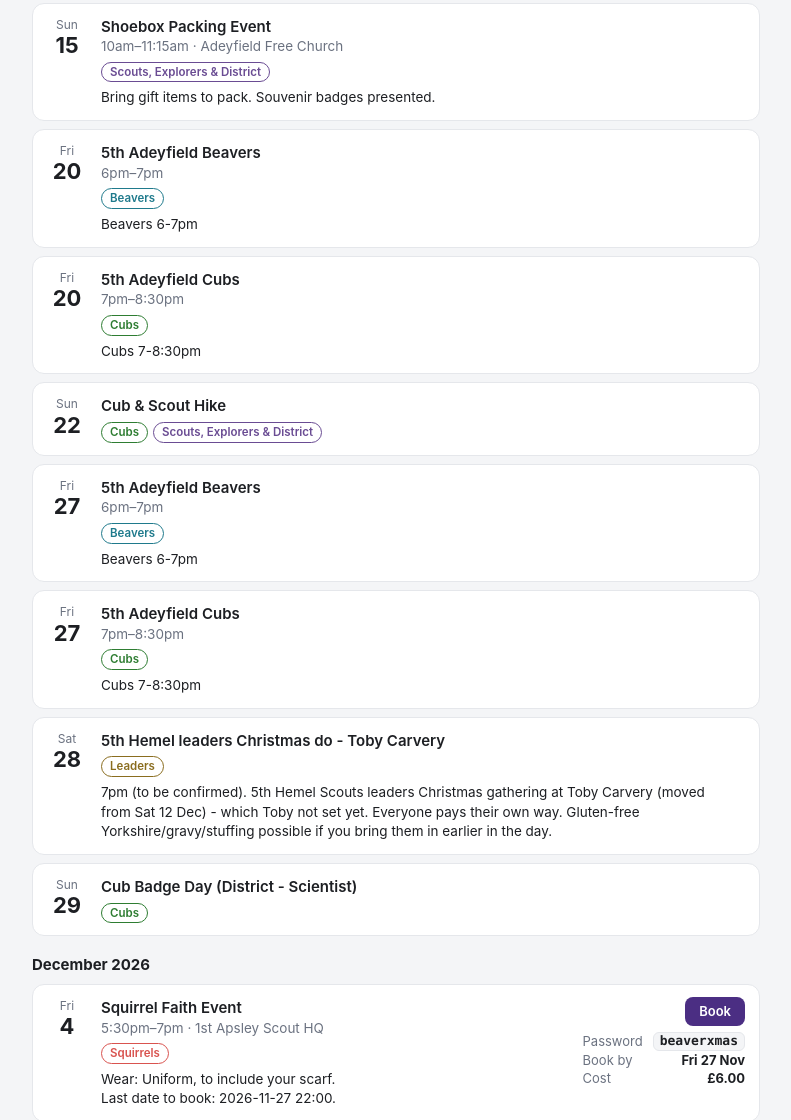
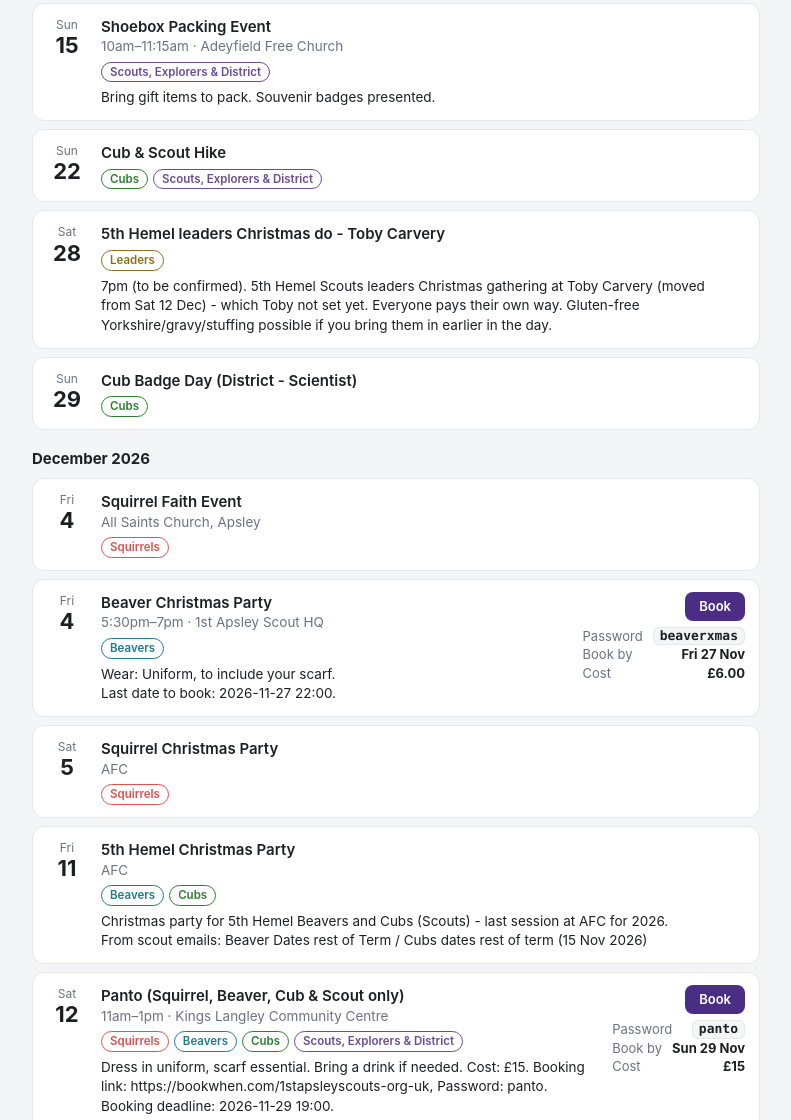
Before and after one commit to achristofi-bot/5th-Hemel-Events, a plain HTML site: page index.html in a window 1280 px wide. Shown: the part 875-1995 px from the top of the page, without its empty margins (244-1035 px from the left). Drawn offline with Linux system fonts and the light colour scheme.

Commit message:
Update scouting pages

```diff
--- a/index.html
+++ b/index.html
@@ -40,7 +40,7 @@ a{color:var(--accent)}
  .ev > .main:first-child{grid-column:1 / -1}}
 </style></head><body><div class="wrap">
 <h1>5th Adeyfield Scouts – Events</h1>
-<div class="upd">Updated Sun 15 Nov, 23:28</div>
+<div class="upd">Updated Sun 15 Nov, 23:29</div>
 <div class="filters"><button class="f on" data-r="">All</button><button class="f" data-r="squirrels">Squirrels</button><button class="f" data-r="beavers">Beavers</button><button class="f" data-r="cubs5">Cubs</button><button class="f" data-r="other">Scouts, Explorers &amp; District</button><button class="f" data-r="leaders">Leaders</button></div>
 <h2>Changes from emails</h2><div class="box"><ul><li><b>Fri 11 Dec</b> Last session at AFC for 2026.</li><li><b>Fri 4 Dec</b> Replaces normal session.</li><li><b>Fri 4 Dec</b> Cub Christingle replaces normal session.</li><li><b>Fri 11 Dec</b> Last session for 2026 before Christmas party.</li><li><b>Fri 4 Dec</b> Event replaces normal session.</li><li><b>Fri 11 Dec</b> Last session of the year at AFC.</li><li><b>Fri 20 Nov</b> Normal session replaced by Cub Christingle</li></ul></div>
 <h2>Weekly meetings</h2><div class="ev" data-r="squirrels">
@@ -70,40 +70,12 @@ a{color:var(--accent)}
   <div><span class="chip" style="--c:#6a4c93">Scouts, Explorers &amp; District</span></div>
   <div class="notes">Bring gift items to pack. Souvenir badges presented.</div></div>
 
-</div><div class="ev" data-r="beavers">
-  <div class="date"><span>Fri</span><b>20</b></div>
-  <div class="main"><div class="t">5th Adeyfield Beavers</div>
-  <div class="sub">6pm–7pm</div>
-  <div><span class="chip" style="--c:#1f7a8c">Beavers</span></div>
-  <div class="notes">Beavers 6-7pm</div></div>
-
-</div><div class="ev" data-r="cubs5">
-  <div class="date"><span>Fri</span><b>20</b></div>
-  <div class="main"><div class="t">5th Adeyfield Cubs</div>
-  <div class="sub">7pm–8:30pm</div>
-  <div><span class="chip" style="--c:#2e7d32">Cubs</span></div>
-  <div class="notes">Cubs 7-8:30pm</div></div>
-
 </div><div class="ev" data-r="cubs5 other">
   <div class="date"><span>Sun</span><b>22</b></div>
   <div class="main"><div class="t">Cub &amp; Scout Hike</div>
 
   <div><span class="chip" style="--c:#2e7d32">Cubs</span><span class="chip" style="--c:#6a4c93">Scouts, Explorers &amp; District</span></div>
   </div>
-
-</div><div class="ev" data-r="beavers">
-  <div class="date"><span>Fri</span><b>27</b></div>
-  <div class="main"><div class="t">5th Adeyfield Beavers</div>
-  <div class="sub">6pm–7pm</div>
-  <div><span class="chip" style="--c:#1f7a8c">Beavers</span></div>
-  <div class="notes">Beavers 6-7pm</div></div>
-
-</div><div class="ev" data-r="cubs5">
-  <div class="date"><span>Fri</span><b>27</b></div>
-  <div class="main"><div class="t">5th Adeyfield Cubs</div>
-  <div class="sub">7pm–8:30pm</div>
-  <div><span class="chip" style="--c:#2e7d32">Cubs</span></div>
-  <div class="notes">Cubs 7-8:30pm</div></div>
 
 </div><div class="ev" data-r="leaders">
   <div class="date"><span>Sat</span><b>28</b></div>
@@ -122,8 +94,15 @@ a{color:var(--accent)}
 </div><h3 class="mh">December 2026</h3><div class="ev" data-r="squirrels">
   <div class="date"><span>Fri</span><b>4</b></div>
   <div class="main"><div class="t">Squirrel Faith Event</div>
+  <div class="sub">All Saints Church, Apsley</div>
+  <div><span class="chip" style="--c:#d9534f">Squirrels</span></div>
+  </div>
+
+</div><div class="ev" data-r="beavers">
+  <div class="date"><span>Fri</span><b>4</b></div>
+  <div class="main"><div class="t">Beaver Christmas Party</div>
   <div class="sub">5:30pm–7pm · 1st Apsley Scout HQ</div>
-  <div><span class="chip" style="--c:#d9534f">Squirrels</span></div>
+  <div><span class="chip" style="--c:#1f7a8c">Beavers</span></div>
   <div class="notes">Wear: Uniform, to include your scarf.<br>Last date to book: 2026-11-27 22:00.</div></div>
   <div class="side"><a class="book" href="https://bookwhen.com/1stapsleyscouts-org-uk" target="_blank" rel="noopener">Book</a><div class="kv"><span>Password</span><code>beaverxmas</code></div><div class="kv"><span>Book by</span><b>Fri 27 Nov</b></div><div class="kv"><span>Cost</span><b>£6.00</b></div></div>
 </div><div class="ev" data-r="squirrels">
@@ -133,26 +112,12 @@ a{color:var(--accent)}
   <div><span class="chip" style="--c:#d9534f">Squirrels</span></div>
   </div>
 
-</div><div class="ev" data-r="cubs5">
+</div><div class="ev" data-r="beavers cubs5">
   <div class="date"><span>Fri</span><b>11</b></div>
   <div class="main"><div class="t">5th Hemel Christmas Party</div>
   <div class="sub">AFC</div>
-  <div><span class="chip" style="--c:#2e7d32">Cubs</span></div>
-  <div class="notes">Last session for 2026.</div></div>
-
-</div><div class="ev" data-r="beavers">
-  <div class="date"><span>Fri</span><b>11</b></div>
-  <div class="main"><div class="t">5th Adeyfield Beavers</div>
-  <div class="sub">6pm–7pm</div>
-  <div><span class="chip" style="--c:#1f7a8c">Beavers</span></div>
-  <div class="notes">Beavers 6-7pm</div></div>
-
-</div><div class="ev" data-r="cubs5">
-  <div class="date"><span>Fri</span><b>11</b></div>
-  <div class="main"><div class="t">5th Adeyfield Cubs</div>
-  <div class="sub">7pm–8:30pm</div>
-  <div><span class="chip" style="--c:#2e7d32">Cubs</span></div>
-  <div class="notes">Cubs 7-8:30pm</div></div>
+  <div><span class="chip" style="--c:#1f7a8c">Beavers</span><span class="chip" style="--c:#2e7d32">Cubs</span></div>
+  <div class="notes">Christmas party for 5th Hemel Beavers and Cubs (Scouts) - last session at AFC for 2026.<br>From scout emails: Beaver Dates rest of Term / Cubs dates rest of term (15 Nov 2026)</div></div>
 
 </div><div class="ev" data-r="squirrels beavers cubs5 other">
   <div class="date"><span>Sat</span><b>12</b></div>
```
Also changed, not shown: beavers/index.html (+12 -19 lines), cubs/index.html (+5 -26 lines), squirrels/index.html (+4 -4 lines).
